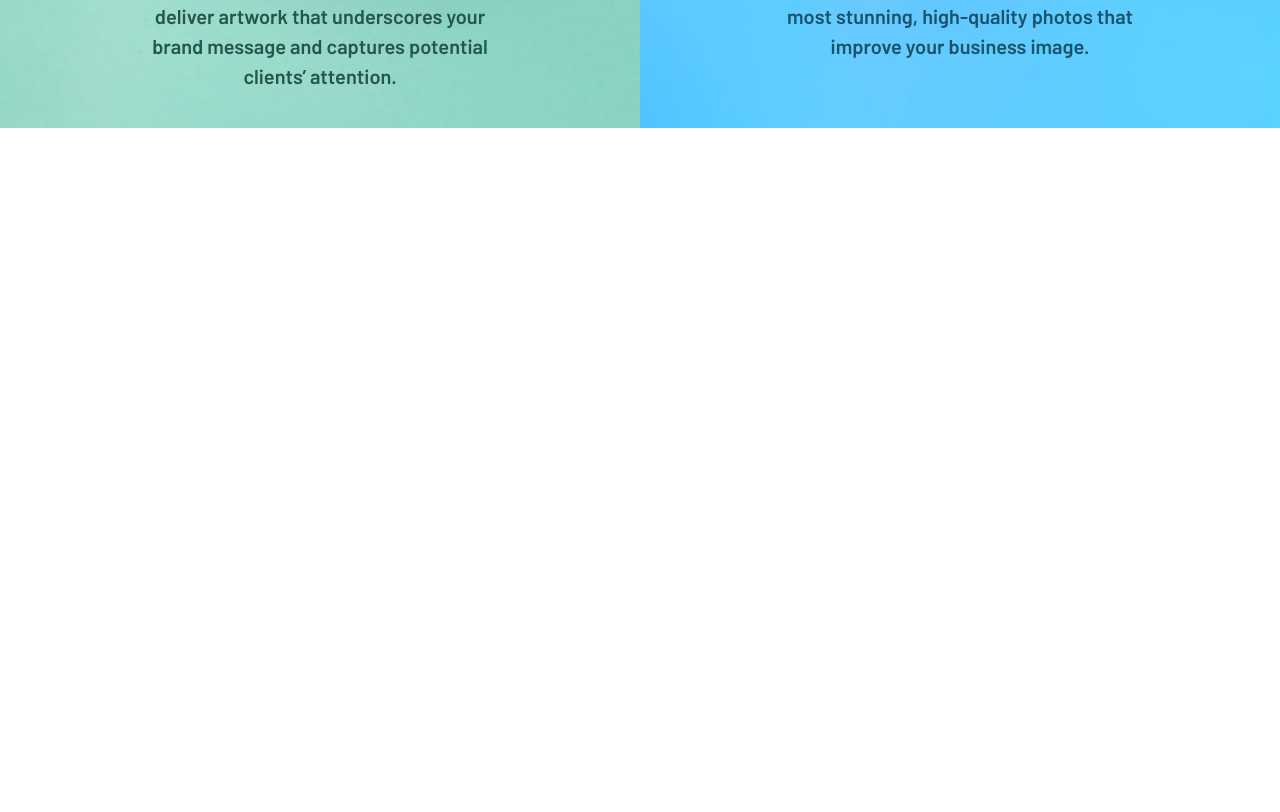
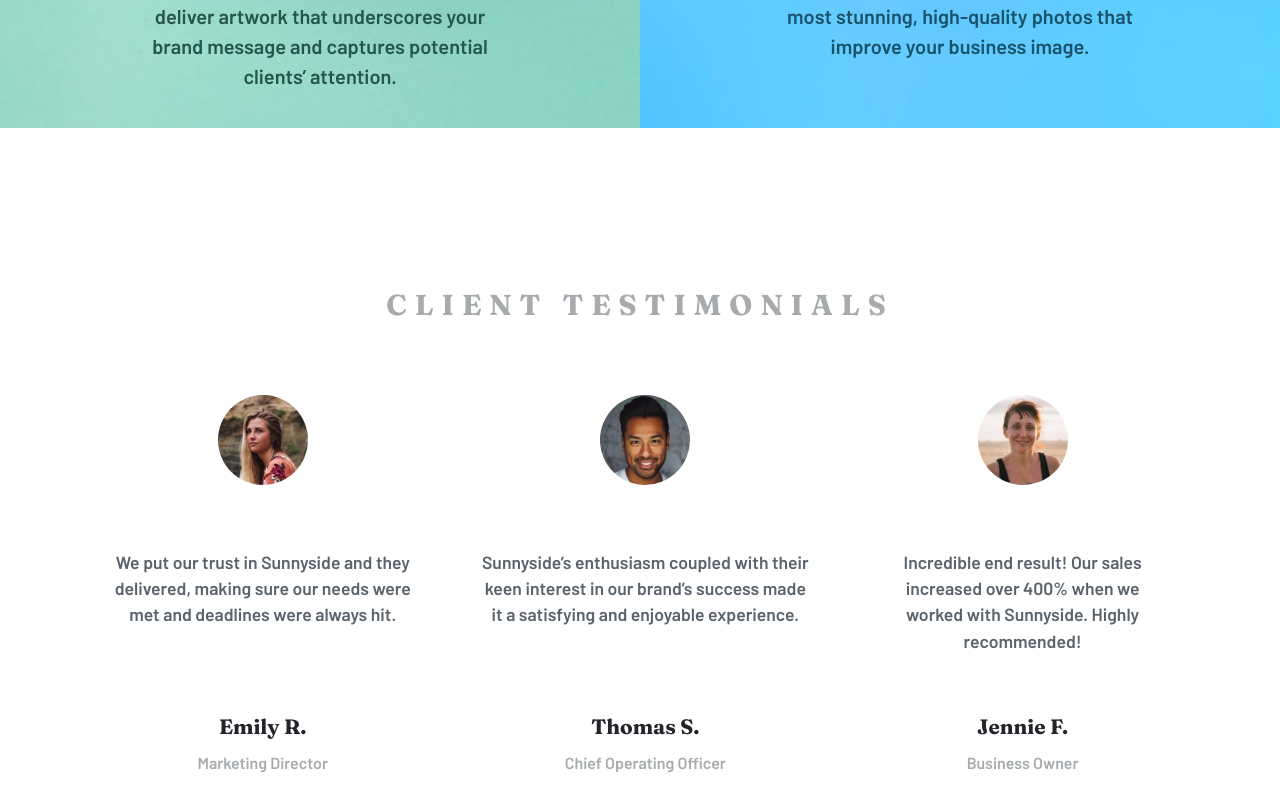
Before and after one commit to ManuGil22/sunnyside-agency-landing-page, a React (Create React App) app: page / in a window 1280 px wide. Shown: the part 2183-2995 px from the top of the page. Before the commit the page ends 2311 px from the top, so only its background shows below. Built offline with nearby package versions, Linux system fonts and the light colour scheme.

Commit message:
clients-testimonies added

```diff
--- a/src/App.css
+++ b/src/App.css
@@ -20,6 +20,8 @@
   user-select: none;
 }
 
+
+/* MAIN SECTION */
 .main {
   height: 100vh;
   width: 100%;
@@ -53,12 +55,40 @@
   max-height: 150px;
 }
 
+
+/* GRID SECTION */
 .grid-container{
   display: grid;
   grid-template-columns: 1fr 1fr;
   grid-template-rows: auto;
 }
 
+
+/* CLIENTS TESTIMONIES SECTION */
+.clients-section {
+  padding-top: 10rem;
+  display: flex;
+  flex-direction: column;
+  justify-content: center;
+  align-items: center;
+  font-family: 'Fraunces', serif;
+}
+
+.clients-section-header {
+  font-size: 1.8em;
+  color: var(--Grayish-blue);
+  letter-spacing: 0.5rem;
+}
+
+.testimonies-container {
+  display: flex;
+  justify-content: center;
+  align-items: center;
+  padding: 7rem 10rem;
+}
+
+
+/* MEDIA QUERIES */
 @media (max-width: 1670px){
   .main-title{
     top: 25%;
@@ -68,6 +98,9 @@
     max-width: 45px;
     max-height: 130px;
   }
+  .testimonies-container {
+    padding: 6rem 8rem;
+  }
 }
 
 @media (max-width: 1400px){
@@ -76,6 +109,9 @@
   }
   .arrow-img{
     top: 37%;
+  }
+  .testimonies-container {
+    padding: 4rem 5rem;
   }
 }
 
@@ -90,7 +126,6 @@
   }
 }
 
-
 @media (max-width: 1100px){
   .main-title{
     font-size: 2.5rem;
@@ -100,6 +135,9 @@
     top: 30%;
     max-width: 25px;
     max-height: 100px;
+  }
+  .testimonies-container {
+    padding: 4rem 3rem;
   }
 }
 
@@ -139,6 +177,17 @@
   .grid-item:nth-child(5) { order: 5; }
   .grid-item:nth-child(6) { order: 6; }
 
+  .testimonies-container {
+    flex-direction: column;
+    padding: 5rem 1rem;
+  }
+  .clients-section {
+    padding-top: 6rem;
+  }
+  .clients-section-header{
+    font-size: 1.4rem;
+    letter-spacing: 0.3rem;
+  }
 }
 
 @media (max-width: 530px) {
@@ -160,10 +209,12 @@
     font-size: 2rem;
     letter-spacing: 1rem;
   }
-
   .arrow-img {
     top: 35%;
     max-width: 35px;
     max-height: 100px;
   }
+  .clients-section-header{
+    font-size: 1.1rem;
+  }
 }
--- a/src/App.js
+++ b/src/App.js
@@ -1,16 +1,22 @@
 import './App.css';
 import 'bootstrap/dist/css/bootstrap.min.css';
+
+// Image imports
 import mainImg from './images/desktop/image-header.jpg';
 import arrowIcon from './images/icon-arrow-down.svg';
 import transformImg from './images/desktop/image-transform.jpg';
 import standOutImg from './images/desktop/image-stand-out.jpg';
 import graphicDesingImg from './images/desktop/image-graphic-design.jpg';
 import photographyImg from './images/desktop/image-photography.jpg';
+import emilyAvatar from './images/image-emily.jpg';
+import jennieAvatar from './images/image-jennie.jpg';
+import thomasAvatar from './images/image-thomas.jpg';
 
 // Components
 import Header from './Components/Header';
 import TextCard from './Components/TextCard';
 import ImageCard from './Components/ImageCard';
+import TestimonyCard from './Components/TestimonyCard';
 
 function App() {
   return (
@@ -21,6 +27,7 @@ function App() {
         <h1 className='main-title'>WE ARE CREATIVES</h1>
         <img className='arrow-img' src={arrowIcon}></img>
       </div>
+
       <div className='grid-container'>
         <TextCard
           title="Transform your brand"
@@ -45,6 +52,27 @@ function App() {
           text="Increase your credibility by getting the most stunning, high-quality photos that improve your business image."
           color="blue" />
       </div>
+
+      <div className='clients-section'>
+        <h2 className='clients-section-header'>CLIENT TESTIMONIALS</h2>
+        <div className='testimonies-container'>
+        <TestimonyCard
+            imgSrc={emilyAvatar}
+            testimony="We put our trust in Sunnyside and they delivered, making sure our needs were met and deadlines were always hit."
+            clientName="Emily R."
+            clientPosition="Marketing Director" />
+          <TestimonyCard
+            imgSrc={thomasAvatar}
+            testimony="Sunnyside’s enthusiasm coupled with their keen interest in our brand’s success made it a satisfying and enjoyable experience."
+            clientName="Thomas S."
+            clientPosition="Chief Operating Officer" />
+          <TestimonyCard
+            imgSrc={jennieAvatar}
+            testimony="Incredible end result! Our sales increased over 400% when we worked with Sunnyside. Highly recommended!"
+            clientName="Jennie F."
+            clientPosition=" Business Owner" />
+        </div>
+      </div>
     </div>
   );
 }
--- /dev/null
+++ b/src/Components/TestimonyCard.js
@@ -0,0 +1,14 @@
+import '../Stylesheets/TestimonyCard.css';
+
+function TestimonyCard ({ imgSrc, testimony, clientName, clientPosition }){
+    return(
+        <div className='testimony-container'>
+            <img className='avatar' src={imgSrc}></img>
+            <p className='testimony'>{testimony}</p>
+            <h2 className='name'>{clientName}</h2>
+            <span className='position'>{clientPosition}</span>
+        </div>
+    )
+};
+
+export default TestimonyCard;
--- /dev/null
+++ b/src/Stylesheets/TestimonyCard.css
@@ -0,0 +1,119 @@
+.testimony-container {
+    margin: 0 2rem;
+    display: flex;
+    justify-content: center;
+    align-items: center;
+    flex-direction: column;
+}
+
+.avatar {
+    margin-bottom: 4rem;
+    height: 90px;
+    width: 90px;
+    border-radius: 50%;
+}
+
+.testimony {
+    font-size: 1.4em;
+    text-align: center;
+    font-family: 'Barlow', serif;
+    color: var(--text-color);
+    min-height: 170px;
+}
+
+.name {
+    font-size: 1.6em;
+    font-weight: bold;
+    margin-bottom: 0.7rem;
+}
+
+.position {
+    color: var(--Grayish-blue);
+    font-size: 1.1em;
+    font-family: 'Barlow', serif;
+}
+
+
+@media (max-width: 1600px) {
+    .testimony {
+        font-size: 1.2em;
+        min-height: 150px;
+    }
+    .name{
+        font-size: 1.4em;
+    }
+    .position {
+        font-size: 1em;
+    }
+}
+
+@media (max-width: 1300px) {
+    .testimony {
+        font-size: 1.1em;
+    }
+    .name{
+        font-size: 1.3em;
+    }
+}
+
+@media (max-width: 1100px) {
+    .testimony {
+        font-size: 1em;
+    }
+    .name{
+        font-size: 1.2em;
+    }
+    .position {
+        font-size: 0.9em;
+    }
+}
+
+@media (max-width: 850px) {
+    .testimony {
+        font-size: 0.9em;
+    }
+    .name{
+        font-size: 1.1em;
+    }
+}
+
+@media (max-width: 900px) {
+    .avatar {
+        margin-bottom: 2.5rem;
+    }
+    .testimony {
+        min-height: 170px;
+    }
+    .name {
+        margin-bottom: 0.3rem;
+    }
+}
+
+@media (max-width: 700px) {
+    .testimony {
+        font-size: 1.4em;
+        margin-bottom: 2rem;
+        min-height: auto;
+    }
+    .name {
+        font-size: 1.6em;
+        margin-bottom: 0.7rem;
+    }
+    .position {
+        font-size: 1.1em;
+        margin-bottom: 7rem;
+    }
+}
+
+
+@media (max-width: 470px) {
+    .testimony {
+        font-size: 1.2em;
+    }
+    .name {
+        font-size: 1.3em;
+    }
+    .position {
+        font-size: 1em;
+    }
+}
```
